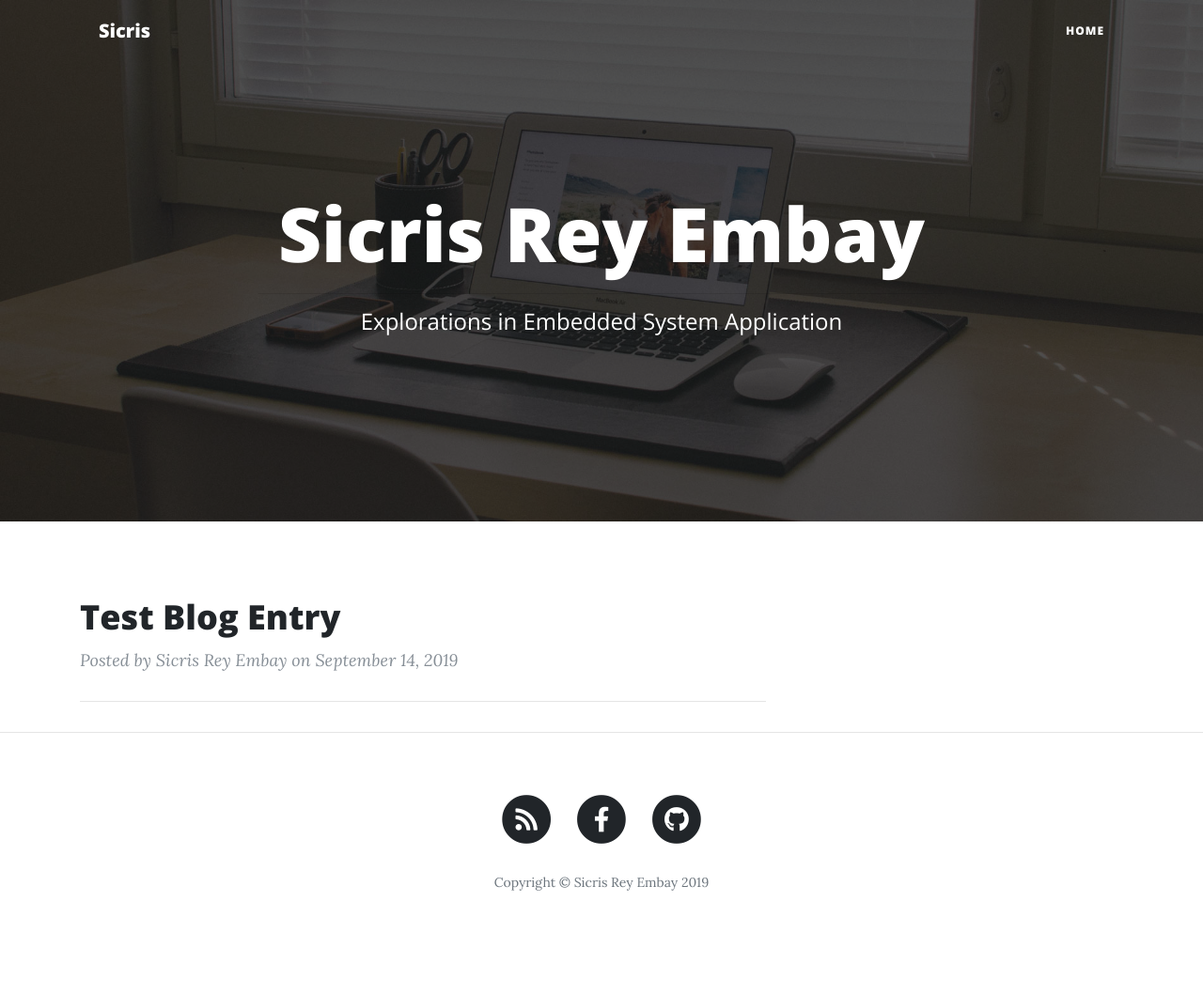
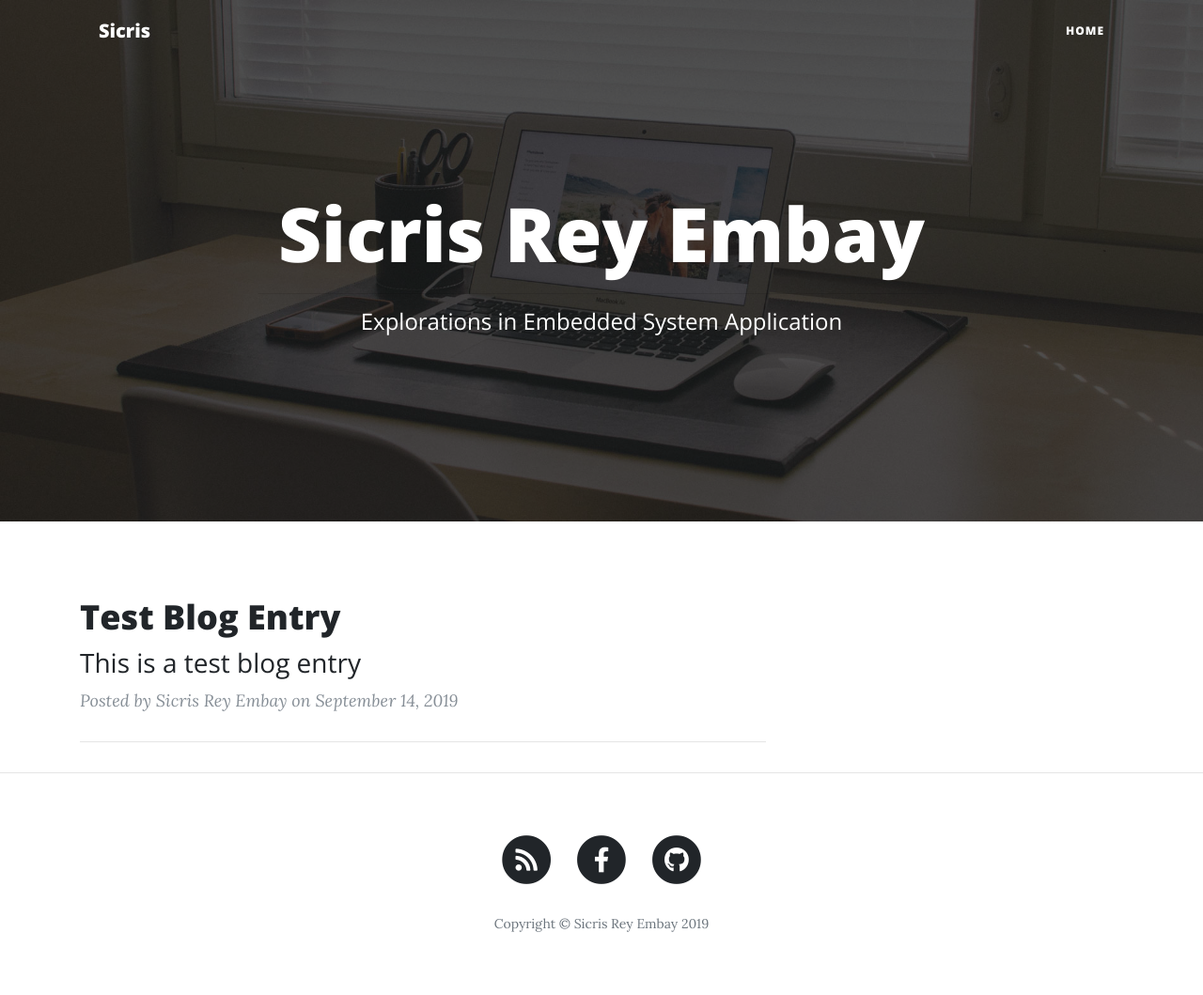
Before and after one commit to sicrisembay/ESP32-Solar-Battery, a Jekyll site: the page built from index.html, in a window 1280 px wide. Shown: the whole page at 94% size. Built offline with Jekyll 4.4.1, drawn with Linux system fonts in a browser that asks for light colours; the list of posts is cut into pages by our own code; before the commit the page ends 1015 px from its top, so only the background shows below that.

Commit message:
added some fix

```diff
--- a/_includes/head.html
+++ b/_includes/head.html
@@ -5,17 +5,17 @@
   <meta name="description" content="">
   <meta name="author" content="">
 
-  <title>Clean Blog - Start Bootstrap Theme</title>
+  <title>{% if page.title %}{{ page.title }} - {{ site.title }}{% else %}{{ site.title }}{% endif %}</title>
 
   <!-- Bootstrap core CSS -->
-  <link href="vendor/bootstrap/css/bootstrap.min.css" rel="stylesheet">
+  <link href="{{ "/vendor/bootstrap/css/bootstrap.min.css" | prepend: site.baseurl }}" rel="stylesheet" >
 
   <!-- Custom fonts for this template -->
-  <link href="vendor/fontawesome-free/css/all.min.css" rel="stylesheet" type="text/css">
+  <link href="{{ "/vendor/fontawesome-free/css/all.min.css" | prepend: site.baseurl }}" rel="stylesheet" type="text/css">
   <link href='https://fonts.googleapis.com/css?family=Lora:400,700,400italic,700italic' rel='stylesheet' type='text/css'>
   <link href='https://fonts.googleapis.com/css?family=Open+Sans:300italic,400italic,600italic,700italic,800italic,400,300,600,700,800' rel='stylesheet' type='text/css'>
 
   <!-- Custom styles for this template -->
-  <link href="css/clean-blog.min.css" rel="stylesheet">
+  <link href="{{ "/css/clean-blog.min.css" | prepend: site.baseurl }}" rel="stylesheet">
 
 </head>
--- a/_layouts/post.html
+++ b/_layouts/post.html
@@ -3,10 +3,11 @@
 ---
 
 <!-- Post Header -->
-<header class="intro-header" style="background-image: url('{{ site.baseurl }}/{{ page.header-img }}')">
+<header class="masthead" style="background-image: url('{{ site.baseurl }}/{{ page.header-img }}')">
+	<div class="overlay"></div>
     <div class="container">
         <div class="row">
-            <div class="col-lg-8 col-lg-offset-2 col-md-10 col-md-offset-1">
+            <div class="col-lg-8 col-md-10 mx-auto">
                 <div class="post-heading">
                     <h1>{{ page.title }}</h1>
                     {% if page.subtitle %}
--- a/_posts/2019-09-14-Test.markdown
+++ b/_posts/2019-09-14-Test.markdown
@@ -1,8 +1,9 @@
 ---
 layout: post
-title: Test Blog Entry
-subtitle:
-author: Sicris Rey Embay
+title: "Test Blog Entry"
+subtitle: "This is a test blog entry"
+author: "Sicris Rey Embay"
+header-img: "img/post-bg.jpg"
 ---
 
 This is a test blog entry.
```
